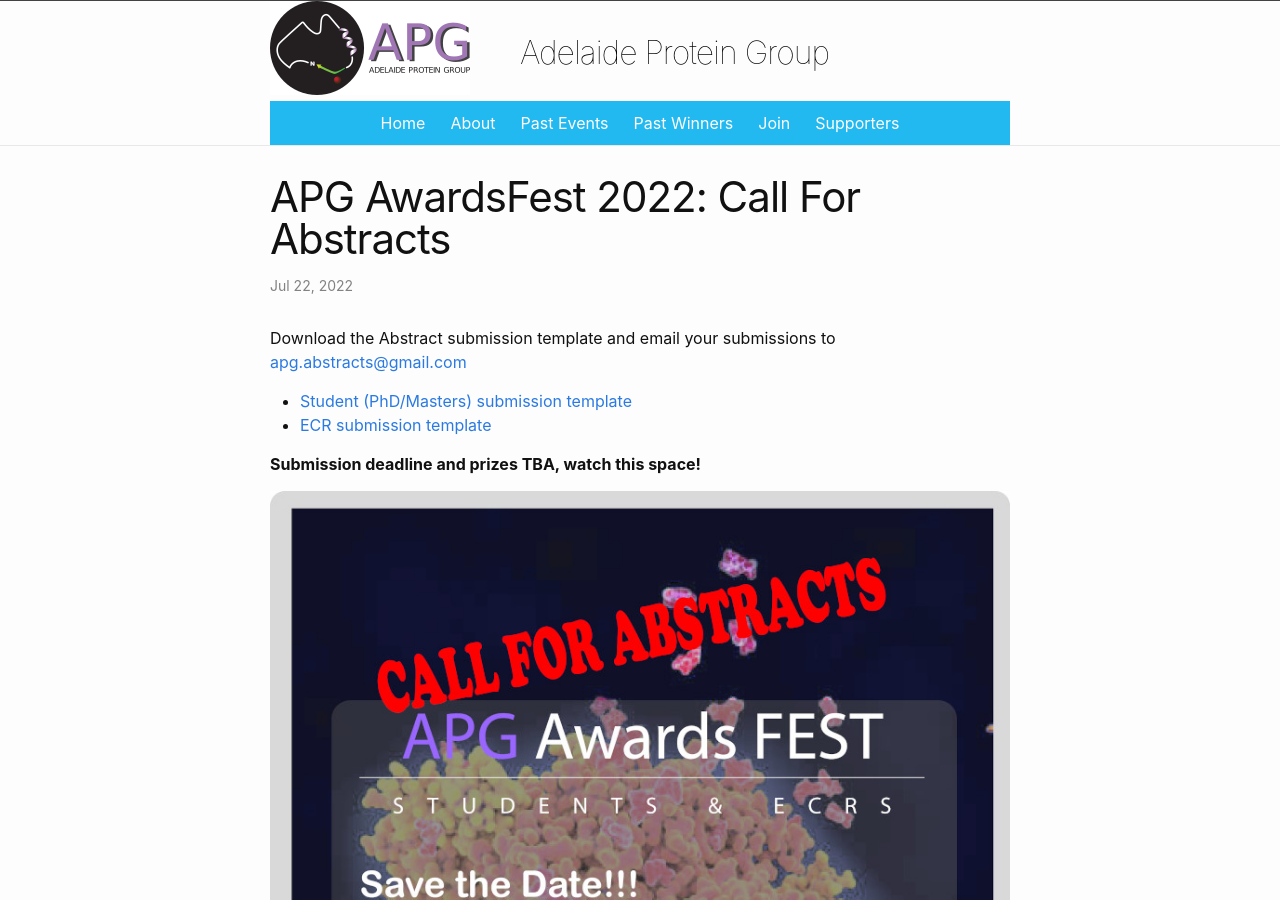
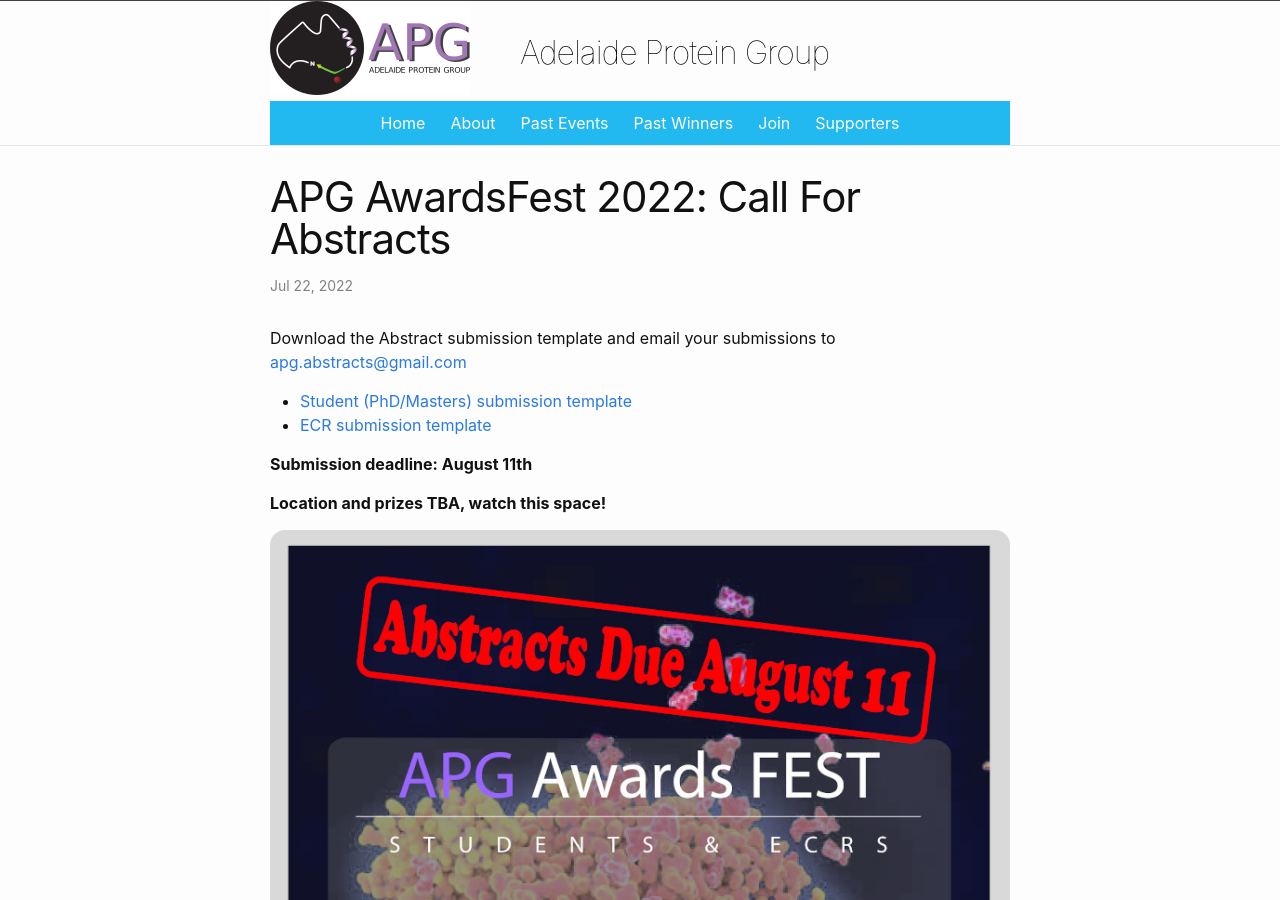
Before and after one commit to apg-asbmb/apg-asbmb.github.io, a Jekyll site: the page built from _posts/2022-07-22-awardsfest-cfa.md, in a window 1280 px wide and 900 px high. Built offline with Jekyll 4.4.1, drawn with Linux system fonts in a browser that asks for light colours.

Commit message:
update flyer

```diff
--- a/_posts/2022-07-22-awardsfest-cfa.md
+++ b/_posts/2022-07-22-awardsfest-cfa.md
@@ -9,7 +9,9 @@ Download the Abstract submission template and email your submissions to [apg.abs
  - [Student (PhD/Masters) submission template][1]
  - [ECR submission template][2]
 
-__Submission deadline and prizes TBA, watch this space!__
+__Submission deadline: August 11th__
+
+__Location and prizes TBA, watch this space!__
 
 
 ![](/assets/images/2022_awardsfestCFA.jpg)
```
Also changed, not shown: assets/images/2022_awardsfestCFA.jpg.
